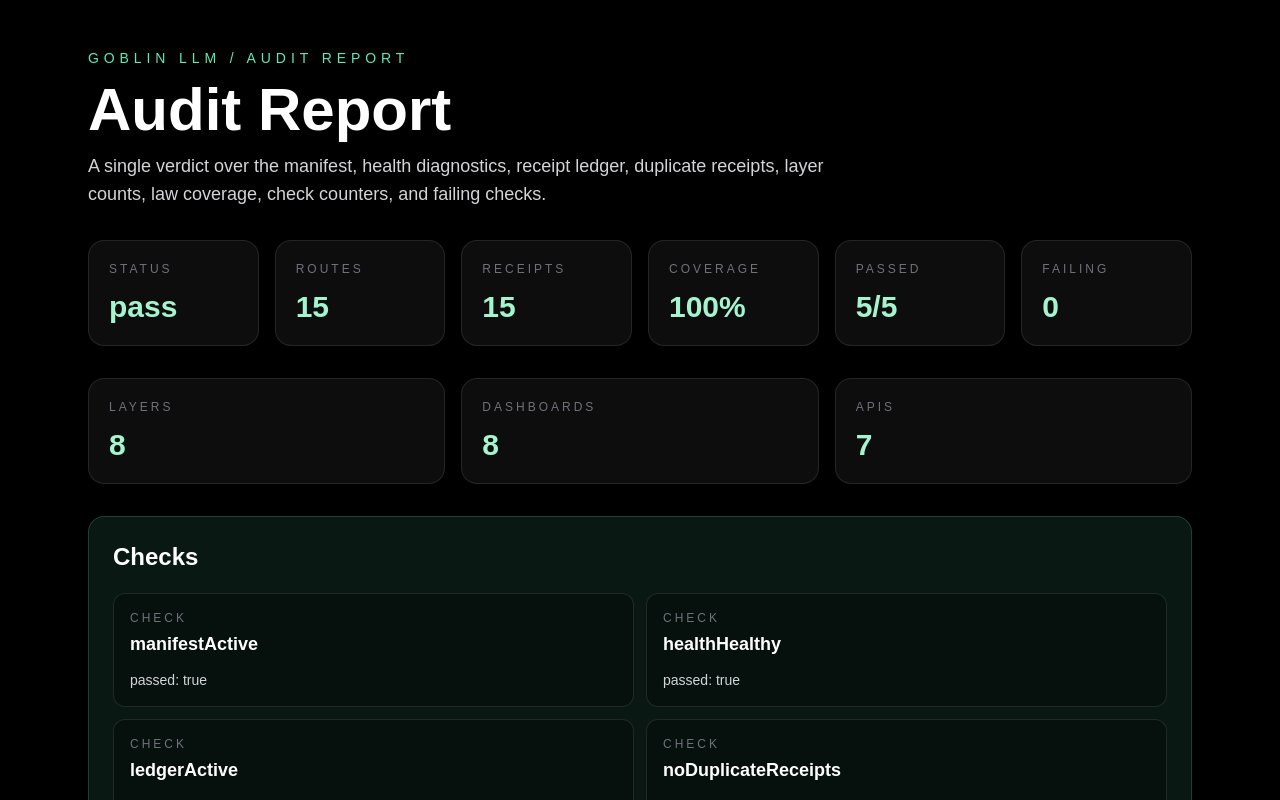
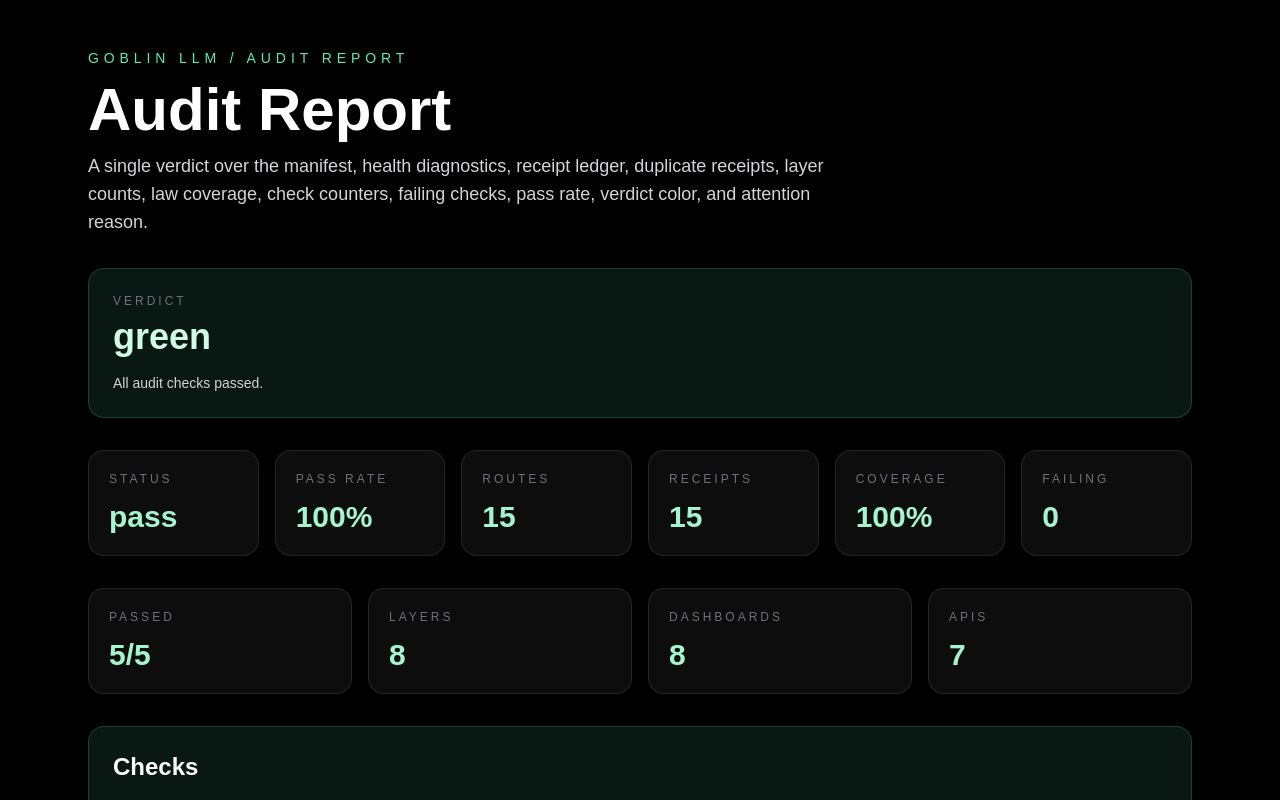
Before and after one commit to hvitiswift-afk/nextjs-boilerplate, a Next.js app: page /goblin/audit in a window 1280 px wide. Shown: the top 800 px of the page. Built offline with nearby package versions, Linux system fonts and the light colour scheme.

Commit message:
ui: show Goblin audit verdict summary

```diff
--- a/app/goblin/audit/page.tsx
+++ b/app/goblin/audit/page.tsx
@@ -13,20 +13,28 @@ export default function GoblinAuditPage() {
           <h1 className="text-4xl font-semibold md:text-6xl">Audit Report</h1>
           <p className="max-w-3xl text-lg text-zinc-300">
             A single verdict over the manifest, health diagnostics, receipt ledger,
-            duplicate receipts, layer counts, law coverage, check counters, and failing checks.
+            duplicate receipts, layer counts, law coverage, check counters, failing checks,
+            pass rate, verdict color, and attention reason.
           </p>
         </header>
 
+        <section className="rounded-2xl border border-emerald-300/20 bg-emerald-300/10 p-6">
+          <p className="text-xs uppercase tracking-[0.25em] text-zinc-500">verdict</p>
+          <h2 className="mt-2 text-4xl font-semibold text-emerald-100">{report.verdict}</h2>
+          <p className="mt-4 text-sm text-zinc-300">{report.attentionReason}</p>
+        </section>
+
         <section className="grid gap-4 md:grid-cols-6">
           <MetricCard label="Status" value={report.status} />
+          <MetricCard label="Pass Rate" value={`${report.passRatePercent}%`} />
           <MetricCard label="Routes" value={String(report.routeTotal)} />
           <MetricCard label="Receipts" value={String(report.receiptTotal)} />
           <MetricCard label="Coverage" value={`${report.lawCoveragePercent}%`} />
-          <MetricCard label="Passed" value={`${report.passedCheckCount}/${report.checkCount}`} />
           <MetricCard label="Failing" value={String(report.failingChecks.length)} />
         </section>
 
-        <section className="grid gap-4 md:grid-cols-3">
+        <section className="grid gap-4 md:grid-cols-4">
+          <MetricCard label="Passed" value={`${report.passedCheckCount}/${report.checkCount}`} />
           <MetricCard label="Layers" value={String(report.layerCount)} />
           <MetricCard label="Dashboards" value={String(report.dashboardCount)} />
           <MetricCard label="APIs" value={String(report.apiCount)} />
```
